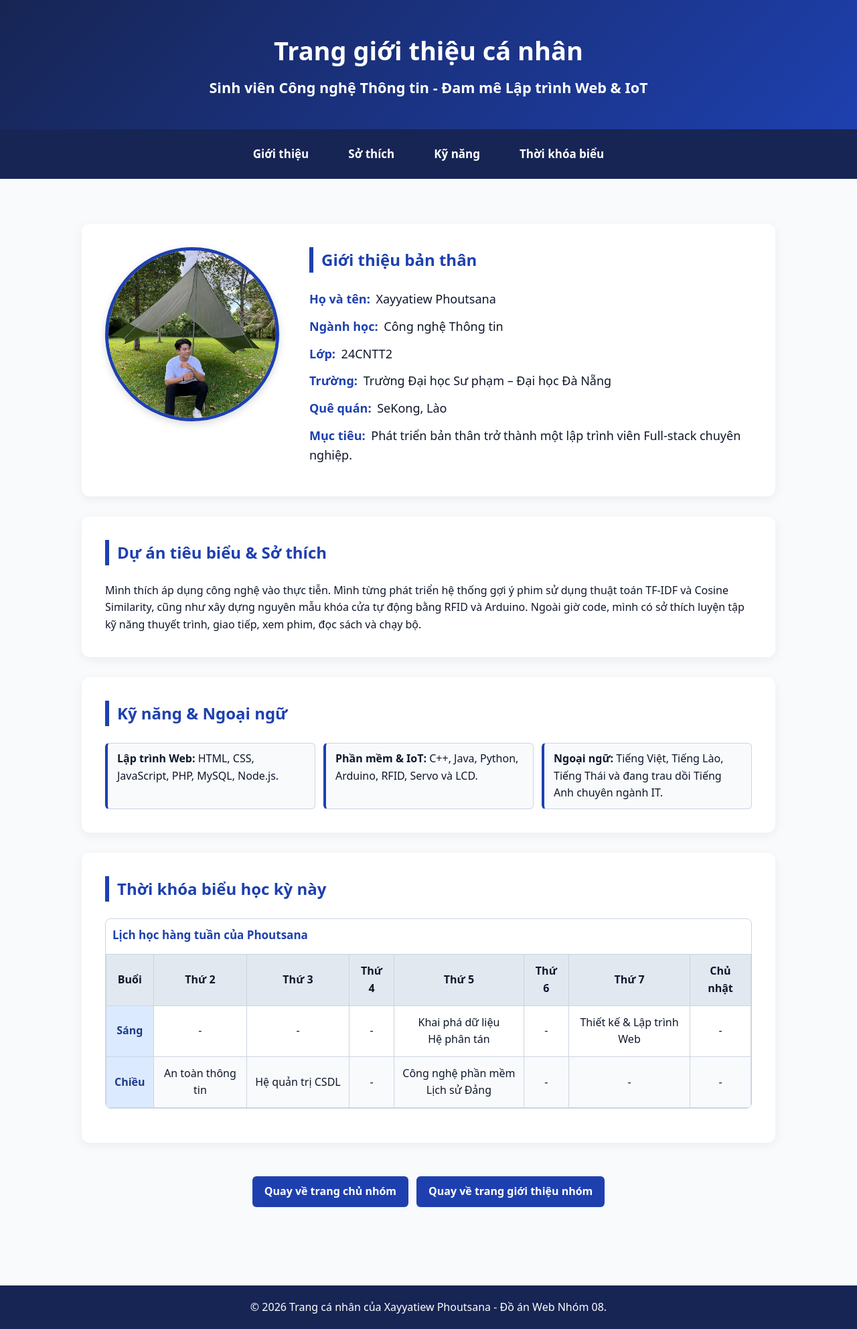
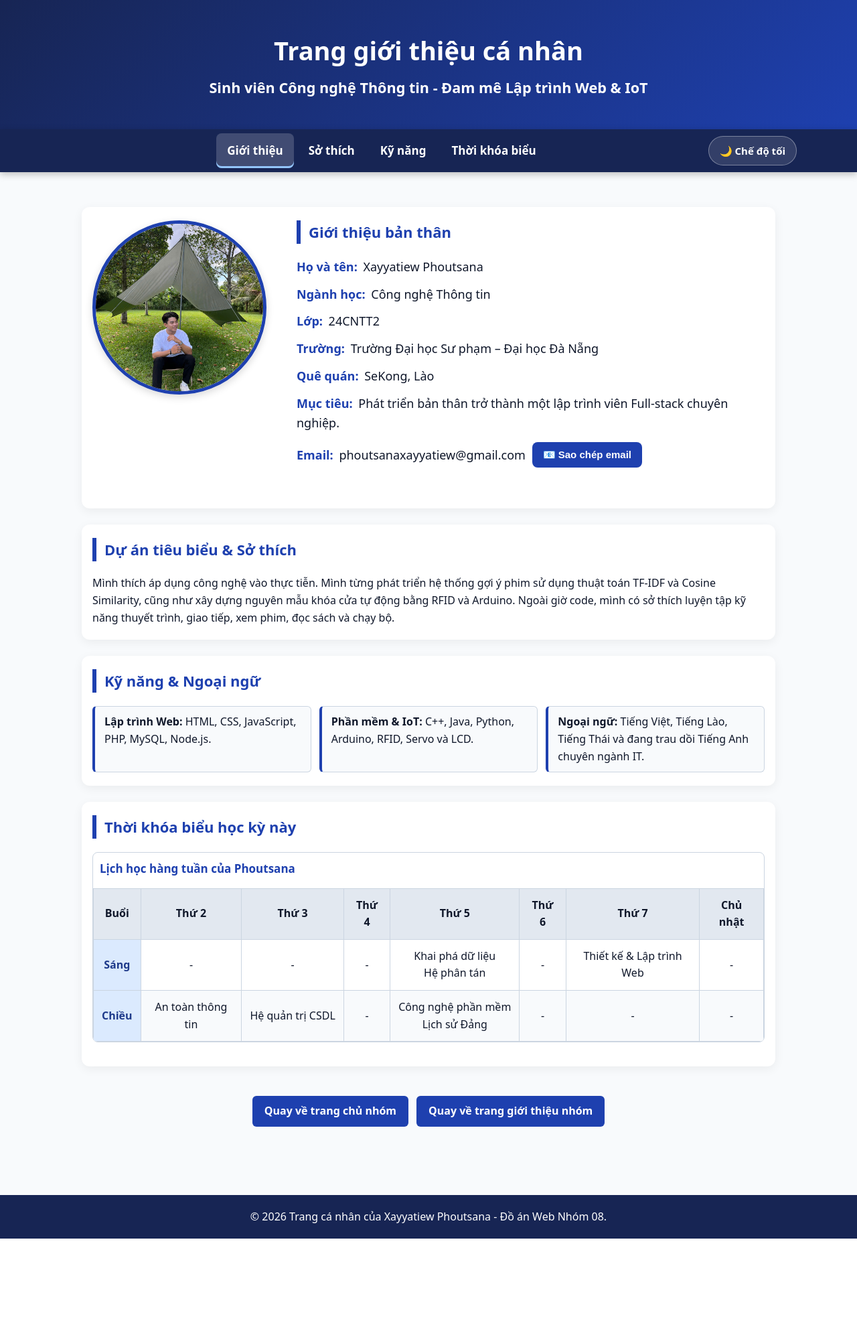
Before and after one commit to phoutsana/ltweb-doan-nhom08, a PHP site: page /thanhvien/3120224184_phoutsana/gioithieu.html in a window 1280 px wide. Shown: the whole page at 67% size. After the commit the page ends 1849 px from the top, so only its background shows below. Run offline with PHP 8.4, Linux system fonts and the light colour scheme.

Commit message:
Them nut doi giao dien sang toi va sao chep email cho trang ca nhan cua Phoutsana

```diff
--- a/thanhvien/3120224184_phoutsana/gioithieu.html
+++ b/thanhvien/3120224184_phoutsana/gioithieu.html
@@ -5,7 +5,8 @@
     <meta charset="UTF-8">
     <meta name="viewport" content="width=device-width, initial-scale=1.0">
     <title>Giới thiệu cá nhân - Xayyatiew Phoutsana</title>
-    <meta name="description" content="Trang giới thiệu cá nhân của Xayyatiew Phoutsana, sinh viên Công nghệ Thông tin, thành viên nhóm 08.">
+    <meta name="description"
+        content="Trang giới thiệu cá nhân của Xayyatiew Phoutsana, sinh viên Công nghệ Thông tin, thành viên nhóm 08.">
 
     <!-- Nhúng CSS chung của nhóm -->
     <link rel="stylesheet" href="../../css/style.css">
@@ -22,10 +23,13 @@
             Sinh viên Công nghệ Thông tin - Đam mê Lập trình Web & IoT
         </p>
     </header>
-
     <!-- THANH MENU ĐIỀU HƯỚNG TRONG TRANG (Cuộn xuống các phần) -->
     <nav class="dieu-huong" aria-label="Điều hướng trang cá nhân">
-        <ul class="dieu-huong__danh-sach">
+    <div class="dieu-huong__thanh">
+        <button type="button" id="nut-menu-mobile" class="dieu-huong__nut-menu"
+            aria-expanded="false" aria-controls="danh-sach-menu">☰ Menu</button>
+
+        <ul class="dieu-huong__danh-sach" id="danh-sach-menu">
             <li class="dieu-huong__muc">
                 <a href="#gioi-thieu" class="dieu-huong__lien-ket">Giới thiệu</a>
             </li>
@@ -39,7 +43,12 @@
                 <a href="#thoi-khoa-bieu" class="dieu-huong__lien-ket">Thời khóa biểu</a>
             </li>
         </ul>
-    </nav>
+
+        <button type="button" id="nut-giao-dien" class="dieu-huong__nut-giao-dien">
+            🌙 Chế độ tối
+        </button>
+    </div>
+</nav>
 
     <main class="noi-dung-chinh">
 
@@ -56,16 +65,28 @@
                 <p><strong>Lớp:</strong> 24CNTT2</p>
                 <p><strong>Trường:</strong> Trường Đại học Sư phạm – Đại học Đà Nẵng</p>
                 <p><strong>Quê quán:</strong> SeKong, Lào</p>
-                <p><strong>Mục tiêu:</strong> Phát triển bản thân trở thành một lập trình viên Full-stack chuyên nghiệp.</p>
+                <p><strong>Mục tiêu:</strong> Phát triển bản thân trở thành một lập trình viên Full-stack chuyên nghiệp.
+                </p>
+
+                <!-- Nhóm Email và nút Copy vào cùng một dòng để hiển thị đẹp hơn -->
+                <div style="display: flex; align-items: center; gap: 10px; margin-top: 15px; flex-wrap: wrap;">
+                    <p style="margin: 0;"><strong>Email:</strong> phoutsanaxayyatiew@gmail.com</p>
+                    <button type="button" id="nut-sao-chep-email" data-email="phoutsanaxayyatiew@gmail.com">
+                        📧 Sao chép email
+                    </button>
+                </div>
+
+                <p id="thong-bao-tuong-tac" aria-live="polite" style="margin-top: 5px; min-height: 24px;"></p>
             </div>
         </section>
-
         <!-- SỞ THÍCH & DỰ ÁN -->
         <article id="so-thich" class="khoi-noi-dung">
             <h2>Dự án tiêu biểu & Sở thích</h2>
             <p>
-                Mình thích áp dụng công nghệ vào thực tiễn. Mình từng phát triển hệ thống gợi ý phim sử dụng thuật toán TF-IDF và Cosine Similarity, cũng như xây dựng nguyên mẫu khóa cửa tự động bằng RFID và Arduino.
-                Ngoài giờ code, mình có sở thích luyện tập kỹ năng thuyết trình, giao tiếp, xem phim, đọc sách và chạy bộ.
+                Mình thích áp dụng công nghệ vào thực tiễn. Mình từng phát triển hệ thống gợi ý phim sử dụng thuật toán
+                TF-IDF và Cosine Similarity, cũng như xây dựng nguyên mẫu khóa cửa tự động bằng RFID và Arduino.
+                Ngoài giờ code, mình có sở thích luyện tập kỹ năng thuyết trình, giao tiếp, xem phim, đọc sách và chạy
+                bộ.
             </p>
         </article>
 
@@ -80,7 +101,8 @@
                     <strong>Phần mềm & IoT:</strong> C++, Java, Python, Arduino, RFID, Servo và LCD.
                 </li>
                 <li>
-                    <strong>Ngoại ngữ:</strong> Tiếng Việt, Tiếng Lào, Tiếng Thái và đang trau dồi Tiếng Anh chuyên ngành IT.
+                    <strong>Ngoại ngữ:</strong> Tiếng Việt, Tiếng Lào, Tiếng Thái và đang trau dồi Tiếng Anh chuyên
+                    ngành IT.
                 </li>
             </ul>
         </section>
@@ -141,6 +163,7 @@
     <footer class="chan-trang">
         <p>&copy; 2026 Trang cá nhân của Xayyatiew Phoutsana - Đồ án Web Nhóm 08.</p>
     </footer>
+    <script type="module" src="js/canhan.js"></script>
+</body>
 
-</body>
 </html>
--- a/thanhvien/3120224184_phoutsana/style-canhan.css
+++ b/thanhvien/3120224184_phoutsana/style-canhan.css
@@ -28,12 +28,15 @@ body.bo-cuc-trang {
 }
 
 /* 2. Quy chuẩn trạng thái :hover và :focus-visible cho TẤT CẢ liên kết và nút bấm */
-a, button {
+a,
+button {
     transition: background-color 0.2s ease, color 0.2s ease, outline 0.15s ease;
 }
 
-a:focus-visible, button:focus-visible {
-    outline: 3px solid var(--mau-nhan); /* Dùng màu nhấn chung của nhóm làm viền */
+a:focus-visible,
+button:focus-visible {
+    outline: 3px solid var(--mau-nhan);
+    /* Dùng màu nhấn chung của nhóm làm viền */
     outline-offset: 3px;
     border-radius: 4px;
 }
@@ -41,7 +44,8 @@ a:focus-visible, button:focus-visible {
 /* Nút quay về trang chủ dạng Block trên Mobile */
 .dieu-huong-ngoai {
     display: flex;
-    flex-direction: column; /* Xếp dọc trên điện thoại như của Chu */
+    flex-direction: column;
+    /* Xếp dọc trên điện thoại như của Chu */
     align-items: center;
     gap: 12px;
     padding: 20px 15px;
@@ -56,7 +60,8 @@ a:focus-visible, button:focus-visible {
     text-decoration: none;
     border-radius: 6px;
     font-weight: bold;
-    width: 100%; /* Trải dài nút trên Mobile */
+    width: 100%;
+    /* Trải dài nút trên Mobile */
     max-width: 320px;
     text-align: center;
 }
@@ -89,43 +94,111 @@ header p {
     margin-top: 8px;
 }
 
-/* 4. Thanh điều hướng (Nav) - Xếp dọc màu đậm trên Mobile */
+/* 4. Thanh điều hướng - dính trên cùng */
+html {
+    scroll-behavior: smooth;
+}
+
+@media (prefers-reduced-motion: reduce) {
+    html {
+        scroll-behavior: auto;
+    }
+}
+
+/* Chừa chỗ để tiêu đề không bị thanh menu che khi cuộn tới */
+section[id],
+article[id] {
+    scroll-margin-top: 80px;
+}
+
 nav.dieu-huong {
+    position: sticky;
+    top: 0;
+    z-index: 100;
     background-color: var(--mau-chinh-dam);
-    padding: 12px;
-    text-align: center;
+    padding: 8px 12px;
+    box-shadow: 0 3px 10px rgba(0, 0, 0, 0.25);
+}
+
+.dieu-huong__thanh {
     display: flex;
-    flex-direction: column;
+    flex-wrap: wrap;
     align-items: center;
+    justify-content: space-between;
     gap: 8px;
+    max-width: 1100px;
+    margin: 0 auto;
+}
+
+.dieu-huong__nut-menu,
+.dieu-huong__nut-giao-dien {
+    min-height: 44px;
+    padding: 8px 16px;
+    border: 1px solid rgba(255, 255, 255, 0.35);
+    border-radius: 999px;
+    background-color: rgba(255, 255, 255, 0.12);
+    color: var(--mau-trang);
+    font-family: inherit;
+    font-size: 15px;
+    font-weight: bold;
+    cursor: pointer;
+}
+
+.dieu-huong__nut-menu:hover,
+.dieu-huong__nut-giao-dien:hover {
+    background-color: rgba(255, 255, 255, 0.25);
+}
+
+/* Nút ☰ mặc định ẩn, JS sẽ hiện trên điện thoại */
+.dieu-huong__nut-menu {
+    display: none;
+    order: 1;
+}
+
+.dieu-huong__nut-giao-dien {
+    order: 2;
+}
+
+@media (max-width: 767px) {
+    .dieu-huong.co-js .dieu-huong__nut-menu {
+        display: inline-block;
+    }
 }
 
 .dieu-huong__danh-sach {
+    order: 3;
+    flex-basis: 100%;
     list-style: none;
-    padding: 0;
-    margin: 0;
-    width: 100%;
     display: flex;
-    flex-direction: column; /* Menu dọc như thiết kế của Chu */
-    align-items: center;
-    gap: 8px;
+    flex-direction: column;
+    gap: 4px;
+    padding: 6px 0 4px;
+}
+
+/* JS thêm class này để thu gọn menu trên điện thoại */
+.dieu-huong__danh-sach.an-menu-mobile {
+    display: none;
 }
 
 .dieu-huong__lien-ket {
+    display: block;
+    padding: 12px 14px;
+    border-radius: 8px;
     color: var(--mau-trang);
     text-decoration: none;
     font-weight: bold;
     font-size: 16px;
-    padding: 8px 12px;
-    display: block;
-    width: 100%;
-    max-width: 280px;
 }
 
 .dieu-huong__lien-ket:hover {
+    background-color: rgba(255, 255, 255, 0.15);
     color: #93c5fd;
-    background-color: rgba(255, 255, 255, 0.08);
-    border-radius: 4px;
+}
+
+/* Mục đang xem */
+.dieu-huong__lien-ket.dang-xem {
+    background-color: rgba(255, 255, 255, 0.18);
+    box-shadow: inset 0 -3px 0 #93c5fd;
 }
 
 /* 5. Nội dung chính - Dạng thẻ nổi (Cards) */
@@ -134,7 +207,8 @@ main.noi-dung-chinh {
     max-width: 1100px;
     margin: 20px auto;
     flex: 1;
-    min-width: 0; /* THÊM DÒNG NÀY ĐỂ ÉP KHUNG CHÍNH CO LẠI THEO LỜI THẦY */
+    min-width: 0;
+    /* THÊM DÒNG NÀY ĐỂ ÉP KHUNG CHÍNH CO LẠI THEO LỜI THẦY */
 }
 
 .khoi-noi-dung {
@@ -142,7 +216,8 @@ main.noi-dung-chinh {
     padding: 20px 16px;
     margin-bottom: 24px;
     border-radius: 12px;
-    box-shadow: 0 4px 15px rgba(0, 0, 0, 0.06); /* Tạo bóng viền đẹp như của Chu */
+    box-shadow: 0 4px 15px rgba(0, 0, 0, 0.06);
+    /* Tạo bóng viền đẹp như của Chu */
     border: none;
 }
 
@@ -224,7 +299,8 @@ main.noi-dung-chinh {
 
 table {
     width: 100%;
-    min-width: 520px; /* Ép độ rộng tối thiểu để tạo thanh cuộn */
+    min-width: 520px;
+    /* Ép độ rộng tối thiểu để tạo thanh cuộn */
     border-collapse: collapse;
     font-size: 14px;
 }
@@ -238,14 +314,16 @@ caption {
     text-align: left;
 }
 
-th, td {
+th,
+td {
     border: 1px solid var(--mau-vien);
     padding: 10px;
     text-align: center;
 }
 
 th {
-    background-color: #dbeafe; /* Xanh nhạt giống mẫu của Chu */
+    background-color: #dbeafe;
+    /* Xanh nhạt giống mẫu của Chu */
     color: #1e3a8a;
     font-weight: bold;
 }
@@ -291,34 +369,21 @@ footer.chan-trang {
 
     /* Menu mở ngang ra dạng hàng */
     nav.dieu-huong {
-        padding: 15px;
+        padding: 6px 20px;
     }
 
     .dieu-huong__danh-sach {
+        order: 1;
+        flex: 1;
         flex-direction: row;
         justify-content: center;
-        gap: 15px;
+        gap: 6px;
+        padding: 0;
     }
 
     .dieu-huong__lien-ket {
-        display: inline-block;
-        width: auto;
+        padding: 12px 16px;
         font-size: 17px;
-        margin: 0 10px;
-    }
-
-    main.noi-dung-chinh {
-        margin: 35px auto;
-    }
-
-    .khoi-noi-dung {
-        padding: 35px;
-        margin-bottom: 30px;
-    }
-
-    .khoi-noi-dung h2 {
-        font-size: 24px;
-        margin-bottom: 25px;
     }
 
     /* Bố cục Profile dàn 2 cột: Ảnh bên trái, Thông tin bên phải */
@@ -343,7 +408,99 @@ footer.chan-trang {
         font-size: 16px;
     }
 
-    th, td {
+    th,
+    td {
         padding: 12px;
     }
 }
+
+/* ==========================================================
+   11. TƯƠNG TÁC PHẦN C - ĐỔI GIAO DIỆN & SAO CHÉP EMAIL
+   ========================================================== */
+
+#nut-sao-chep-email {
+    border: none;
+    border-radius: 8px;
+    padding: 10px 16px;
+    background-color: var(--mau-chinh);
+    color: var(--mau-trang);
+    font-size: 15px;
+    font-weight: bold;
+    cursor: pointer;
+}
+
+#nut-sao-chep-email:hover {
+    background-color: var(--mau-chinh-dam);
+}
+
+#nut-sao-chep-email:focus-visible {
+    outline: 3px solid var(--mau-nhan);
+    outline-offset: 3px;
+}
+
+#thong-bao-tuong-tac {
+    min-height: 24px;
+    margin-top: 8px;
+    color: var(--mau-chinh);
+    font-weight: bold;
+}
+
+/* ==========================================================
+   CHẾ ĐỘ TỐI
+   ========================================================== */
+
+body.che-do-toi {
+    background-color: #0f172a;
+    color: #e2e8f0;
+}
+
+body.che-do-toi .khoi-noi-dung {
+    background-color: #1e293b;
+    color: #e2e8f0;
+}
+
+body.che-do-toi .khoi-noi-dung h2 {
+    color: #93c5fd;
+    border-left-color: #60a5fa;
+}
+
+body.che-do-toi .thong-tin-chi-tiet strong {
+    color: #93c5fd;
+}
+
+body.che-do-toi #ky-nang li {
+    background-color: #334155;
+    border-color: #475569;
+    border-left-color: #60a5fa;
+}
+
+body.che-do-toi .hop-bang {
+    border-color: #475569;
+}
+
+body.che-do-toi th,
+body.che-do-toi td {
+    border-color: #475569;
+}
+
+body.che-do-toi th {
+    background-color: #1e40af;
+    color: #ffffff;
+}
+
+body.che-do-toi tbody tr:nth-child(even) {
+    background-color: #334155;
+}
+
+body.che-do-toi #nut-sao-chep-email {
+    background-color: #2563eb;
+}
+
+body.che-do-toi caption,
+body.che-do-toi #thong-bao-tuong-tac {
+    color: #93c5fd;
+}
+
+body.che-do-toi .dieu-huong-ngoai {
+    background-color: transparent;
+}
```
Also changed, not shown: thanhvien/3120224184_phoutsana/js/canhan.js (added, +147 -0 lines), kiemtra/console-canhan-3120224184_phoutsana-thuc-hanh-4.png (added), kiemtra/lighthouse-canhan-3120224184_phoutsana-thuc-hanh-4.png (added), kiemtra/responsive-360-canhan-3120224184_phoutsana-thuc-hanh-4.png (added), kiemtra/w3c-canhan-3120224184_phoutsana-thuc-hanh-4.png (added).
